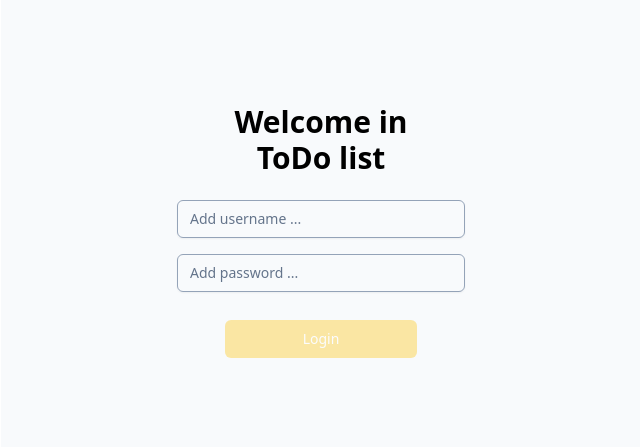
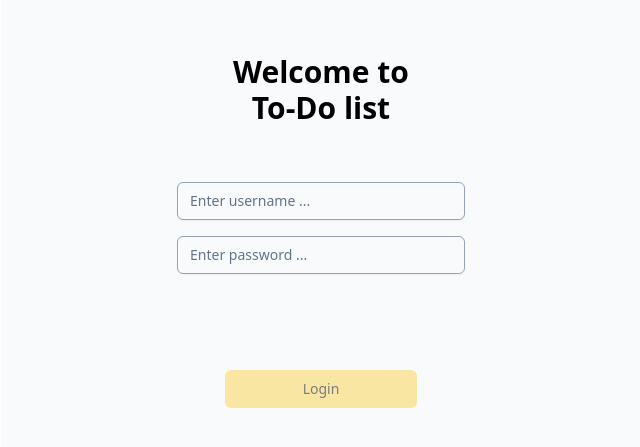
Before and after one commit to CrnogoracIvan/nqode-todo_list, a React (Vite) app: page / in a window 1280 px wide. Shown: the part 167-614 px from the top of the page, without its empty margins (319-959 px from the left). Built offline with nearby package versions, Linux system fonts and the light colour scheme.

Commit message:
Styling improvements

```diff
--- a/src/components/_foundation/FoundationButton/FoundationButton.tsx
+++ b/src/components/_foundation/FoundationButton/FoundationButton.tsx
@@ -7,11 +7,11 @@ interface IProps {
 }
 
 export const FoundationButton = ({label, type, disabled = false, onClick, customClass}: IProps) => {
-    const globalStyle = 'w-48 rounded-md py-2 px-4 my-1 border border-transparent text-center text-sm text-white transition-all shadow-md active:shadow-none hover:shadow-lg'
+    const globalStyle = 'w-48 rounded-md py-2 px-4 my-1 border border-transparent text-center text-sm transition-all shadow-md active:shadow-none hover:shadow-lg'
     const disabledStyle = 'disabled:pointer-events-none disabled:opacity-50 disabled:shadow-none'
-    const submitStyle = ' bg-amber-300 hover:bg-amber-500'
-    const deleteStyle = ' bg-red-500 hover:bg-red-700'
-    const successStyle = ' bg-green-500 hover:bg-green-700'
+    const submitStyle = ' bg-amber-300 hover:font-bold'
+    const deleteStyle = ' border-red-500 hover:bg-red-500 text-red-500 hover:text-white font-bold'
+    const successStyle = ' border-green-500 hover:bg-green-500 text-green-500 hover:text-white font-bold'
 
     const getStyleByType = () => {
         switch (type) {
--- a/src/components/_foundation/FoundationInput/FoundationInput.tsx
+++ b/src/components/_foundation/FoundationInput/FoundationInput.tsx
@@ -14,7 +14,7 @@ export const FoundationInput = ({label, value, onChangeValue, rows = 1, type = '
         <input
             type={type}
             className={`${inputStyle} ${borderStyle}`}
-            placeholder={`Add ${label} ...`}
+            placeholder={`Enter ${label} ...`}
             value={value}
             onChange={(e) => onChangeValue(e.target.value)}
         />
@@ -22,7 +22,7 @@ export const FoundationInput = ({label, value, onChangeValue, rows = 1, type = '
     const renderMultipleLineInputContent = () => (
         <textarea
             className={inputStyle}
-            placeholder={`Add ${label} ...`}
+            placeholder={`Enter ${label} ...`}
             value={value}
             rows={rows}
             onChange={(e) => onChangeValue(e.target.value)}
--- a/src/components/auth/Auth.tsx
+++ b/src/components/auth/Auth.tsx
@@ -36,11 +36,11 @@ export const Auth = () => {
     }
 
     const renderError = () => (
-        <p className={'text-red-600 mb-2'}>Username or password are incorrect.</p>
+        <p className={'text-red-600 mb-2 text-center'}>Username or password are incorrect.</p>
     )
 
     const renderInputs = () => (
-        <div className='my-4 w-72'>
+        <div className='w-72 h-48'>
             <FoundationInput label={'username'} value={username} onChangeValue={handleUsernameChange} error={isError}/>
             <FoundationInput label={'password'} value={password} type={'password'} onChangeValue={handlePasswordChange}
                              error={isError}/>
@@ -51,11 +51,12 @@ export const Auth = () => {
 
     return (
         <div className="flex flex-col justify-center items-center bg-slate-50 rounded-2xl w-[40rem] h-[36rem]">
-            <h1 className={'text-3xl font-bold text-center'}>
-                Welcome in <br/>ToDo list
+            <h1 className={'text-3xl font-bold text-center mb-12'}>
+                Welcome to <br/>To-Do list
             </h1>
             {renderInputs()}
-            <FoundationButton type={'SUBMIT'} label={'Login'} onClick={handleLogin} disabled={buttonDisabled}/>
+            <FoundationButton type={'SUBMIT'} label={'Login'} onClick={handleLogin}
+                              disabled={buttonDisabled}/>
         </div>
     )
 }
--- a/src/components/list/Item/Item.tsx
+++ b/src/components/list/Item/Item.tsx
@@ -19,15 +19,16 @@ export const Item = ({item, onClick, selectedItemId}: IProps) => {
                 onClick(item)
             }}
         >
-            <p className={'ml-1 w-4/6'}>
+            <div className={'ml-1 w-[70%] overflow-hidden pr-6'}>
                 {item.title}
-            </p>
-            <div className={'ml-1 w-1/6 flex '}>
-                <p>
-                    {customizedDate}
+                <p className={'text-xs text-gray-400 truncate'}>
+                    {item.description}
                 </p>
             </div>
-            <div className={'w-1/6 flex justify-end items-center'}>
+            <div className={'ml-1 w-[20%] flex'}>
+                {customizedDate}
+            </div>
+            <div className={'w-[10%] flex justify-end items-center'}>
                 {item.status === 'COMPLETED' && <IoMdCheckmarkCircleOutline className="text-green-500 text-xl"/>}
                 <BiChevronRight/>
             </div>
--- a/src/components/list/ItemList/ItemList.tsx
+++ b/src/components/list/ItemList/ItemList.tsx
@@ -26,8 +26,8 @@ export const ItemList = ({items, onItemClick, selectedItem}: IProps) => {
     const [sortOrder, setSortOrder] = useState<TSortOrder>('asc');
 
     const headerItems: IHeaderItem[] = [
-        {label: 'Task Name', value: 'task', width: 'w-4/6'},
-        {label: 'Date', value: 'date', width: 'w-2/6'},
+        {label: 'Task Name', value: 'task', width: 'w-[70%]'},
+        {label: 'Date', value: 'date', width: 'w-[30%]'},
     ]
 
     const handleSort = (newSortBy: TSortBy) => {
@@ -82,7 +82,7 @@ export const ItemList = ({items, onItemClick, selectedItem}: IProps) => {
 
 
     const renderList = () => (
-        <ul>
+        <ul className={'overflow-y-auto list-none'}>
             {listItems.map((item, index) => (
                 <li key={`${index}-${item.id}`}>
                     <Item item={item} onClick={onItemClick} selectedItemId={selectedItem?.id}/>
@@ -107,7 +107,10 @@ export const ItemList = ({items, onItemClick, selectedItem}: IProps) => {
     return (
         <>
             {renderHeader()}
-            {renderList()}
+            <div className="overflow-y-auto max-h-dvh">
+                {renderList()}
+            </div>
         </>
-    )
+    );
+
 }
--- a/src/components/list/ListWrapper/ListWrapper.tsx
+++ b/src/components/list/ListWrapper/ListWrapper.tsx
@@ -16,10 +16,10 @@ export const ListWrapper = ({filteredList, handleItemClick, handleNewItemClick,
     const title = `${capitalizeFirstLetter(filteredBy)} tasks ${numberOfTasks}`;
     const addNewItemDisabled = filteredBy === 'COMPLETED';
     return (
-        <>
+        <div className="flex flex-col h-full">
             <h1 className='text-4xl font-bold mb-6'>{title}</h1>
             <NewItemButton disabled={addNewItemDisabled} onClick={handleNewItemClick}/>
             <ItemList onItemClick={handleItemClick} items={filteredList} selectedItem={itemForEdit}/>
-        </>
+        </div>
     )
 }
```
